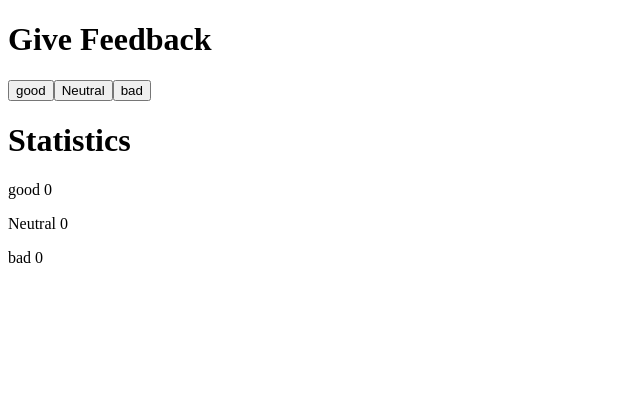
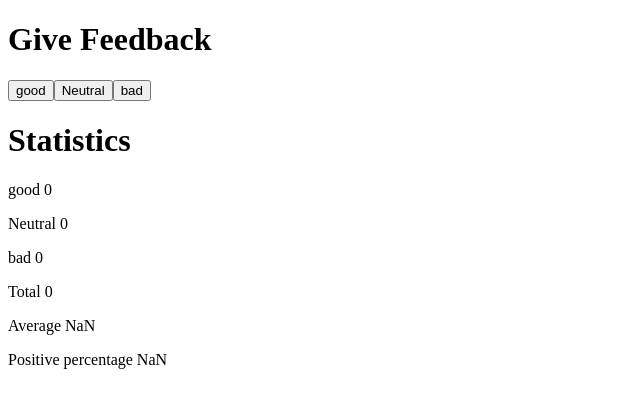
Before and after one commit to aum1618/Part-one, a React (Create React App) app: page / in a window 1280 px wide. Shown: the top 408 px of the page, without its empty margins (0-640 px from the left). Built offline with nearby package versions, Linux system fonts and the light colour scheme.

Commit message:
exercise 1.7 done

```diff
--- a/src/App.js
+++ b/src/App.js
@@ -5,17 +5,24 @@ const App = () => {
   const [good, setGood] = useState(0)
   const [neutral, setNeutral] = useState(0)
   const [bad, setBad] = useState(0)
+  const [avg ,setAvg] = useState(0)
+  const [total ,setTotal] = useState(0)
 
   const goodclickhandler=()=>{
     setGood(good+1)
+    setAvg(avg +1)
+    setTotal(total+1)
 
   }
   const neutralclickhandler=()=>{
     setNeutral(neutral+1)
+    setTotal(total+1)
 
   }
   const badclickhandler=()=>{
     setBad(bad+1)
+    setAvg(avg -1)
+    setTotal(total+1)
 
   }
 
@@ -29,6 +36,9 @@ const App = () => {
      <p>good {good} </p>
      <p>Neutral {neutral} </p>
      <p>bad {bad} </p>
+     <p>Total {total} </p>
+     <p>Average {avg/total} </p>
+     <p>Positive percentage {(good/total)*100} </p>
 
 
     </div>
```
